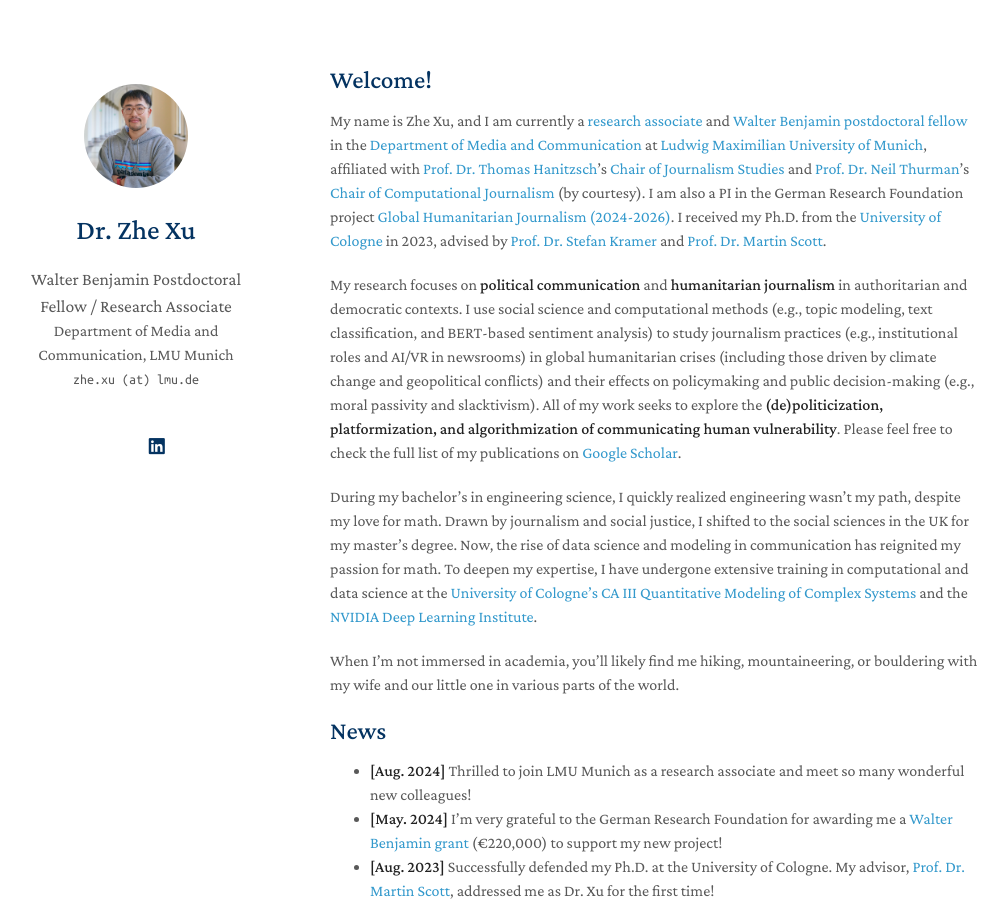
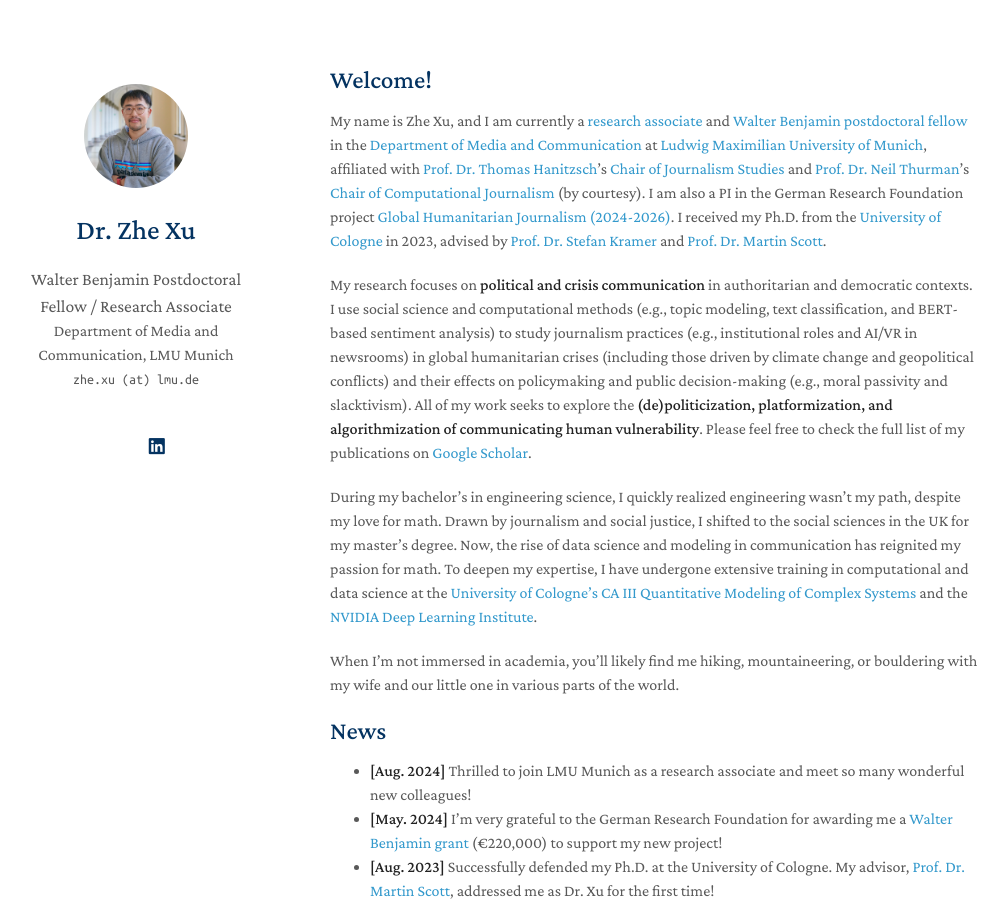
Before and after one commit to zhexuphd/home, a Jekyll site: the page built from index.md, in a window 1280 px wide and 900 px high. Shown: the whole window, without its empty margins (140-1147 px from the left). Built offline with Jekyll 4.4.1, drawn with Linux system fonts in a browser that asks for light colours; a style sheet for code colours, icons or effects is not loaded; our own code applies the rules of GitHub Pages for plain Markdown files.

Commit message:
Update index.md

```diff
--- a/index.md
+++ b/index.md
@@ -6,7 +6,7 @@
 
 My name is Zhe Xu, and I am currently a [research associate](https://www.ifkw.uni-muenchen.de/organisation/personen/mitarbeiter/xu_zhe/index.html) and [Walter Benjamin postdoctoral fellow](https://www.dfg.de/en/research-funding/funding-opportunities/programmes/individual/walter-benjamin) in the [Department of Media and Communication](https://www.ifkw.uni-muenchen.de/index.html) at [Ludwig Maximilian University of Munich](https://www.lmu.de/en/), affiliated with [Prof. Dr. Thomas Hanitzsch](https://www.ifkw.uni-muenchen.de/organisation/personen/professoren/hanitzsch_thomas/index.html)'s [Chair of Journalism Studies](https://www.en.ifkw.uni-muenchen.de/research/chairs/hanitzsch/index.html) and [Prof. Dr. Neil Thurman](https://neilthurman.com/)'s [Chair of Computational Journalism](https://www.ifkw.uni-muenchen.de/lehrbereiche/thurman/index.html) (by courtesy). I am also a PI in the German Research Foundation project [Global Humanitarian Journalism (2024-2026)](https://gepris.dfg.de/gepris/projekt/539233881?context=projekt&task=showDetail&id=539233881&). I received my Ph.D. from the [University of Cologne](https://portal.uni-koeln.de/es/uoc-home) in 2023, advised by [Prof. Dr. Stefan Kramer](https://chinastudien.phil-fak.uni-koeln.de/arbeitsbereiche/kultur-chinas-chinastudien/team/stefan-kramer) and [Prof. Dr. Martin Scott](https://research-portal.uea.ac.uk/en/persons/martin-scott).
 
-My research focuses on **political communication** and **humanitarian journalism** in authoritarian and democratic contexts. I use social science and computational methods (e.g., topic modeling, text classification, and BERT-based sentiment analysis) to study journalism practices (e.g., institutional roles and AI/VR in newsrooms) in global humanitarian crises (including those driven by climate change and geopolitical conflicts) and their effects on policymaking and public decision-making (e.g., moral passivity and slacktivism). All of my work seeks to explore the **(de)politicization, platformization, and algorithmization of communicating human vulnerability**. Please feel free to check the full list of my publications on [Google Scholar](https://scholar.google.de/citations?user=lxUyedYAAAAJ&hl=en&oi=sra).
+My research focuses on **political and crisis communication** in authoritarian and democratic contexts. I use social science and computational methods (e.g., topic modeling, text classification, and BERT-based sentiment analysis) to study journalism practices (e.g., institutional roles and AI/VR in newsrooms) in global humanitarian crises (including those driven by climate change and geopolitical conflicts) and their effects on policymaking and public decision-making (e.g., moral passivity and slacktivism). All of my work seeks to explore the **(de)politicization, platformization, and algorithmization of communicating human vulnerability**. Please feel free to check the full list of my publications on [Google Scholar](https://scholar.google.de/citations?user=lxUyedYAAAAJ&hl=en&oi=sra).
 
 During my bachelor's in engineering science, I quickly realized engineering wasn’t my path, despite my love for math. Drawn by journalism and social justice, I shifted to the social sciences in the UK for my master’s degree. Now, the rise of data science and modeling in communication has reignited my passion for math. To deepen my expertise, I have undergone extensive training in computational and data science at the [University of Cologne's CA III Quantitative Modeling of Complex Systems](http://ml-school.uni-koeln.de/) and the [NVIDIA Deep Learning Institute](https://learn.nvidia.com/courses/course-detail?course_id=course-v1:DLI+C-FX-06+V2).
 
```
